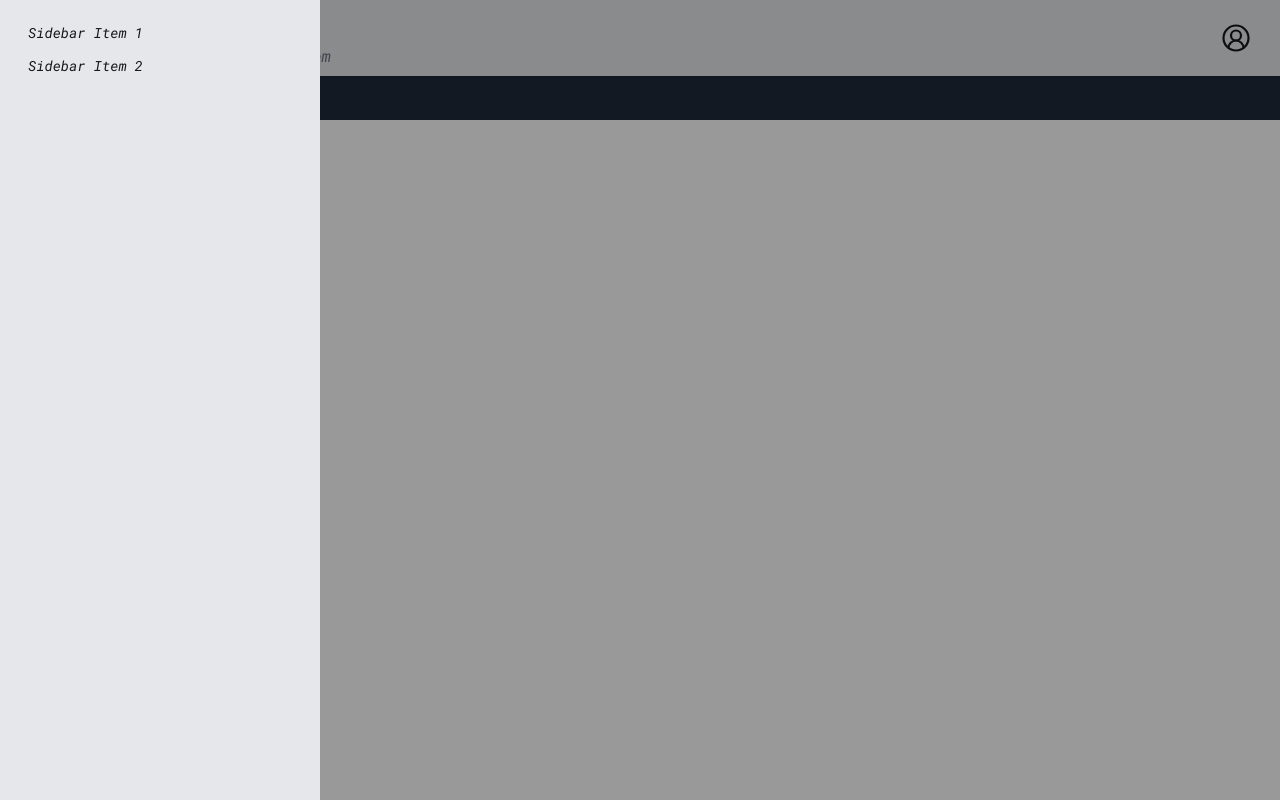
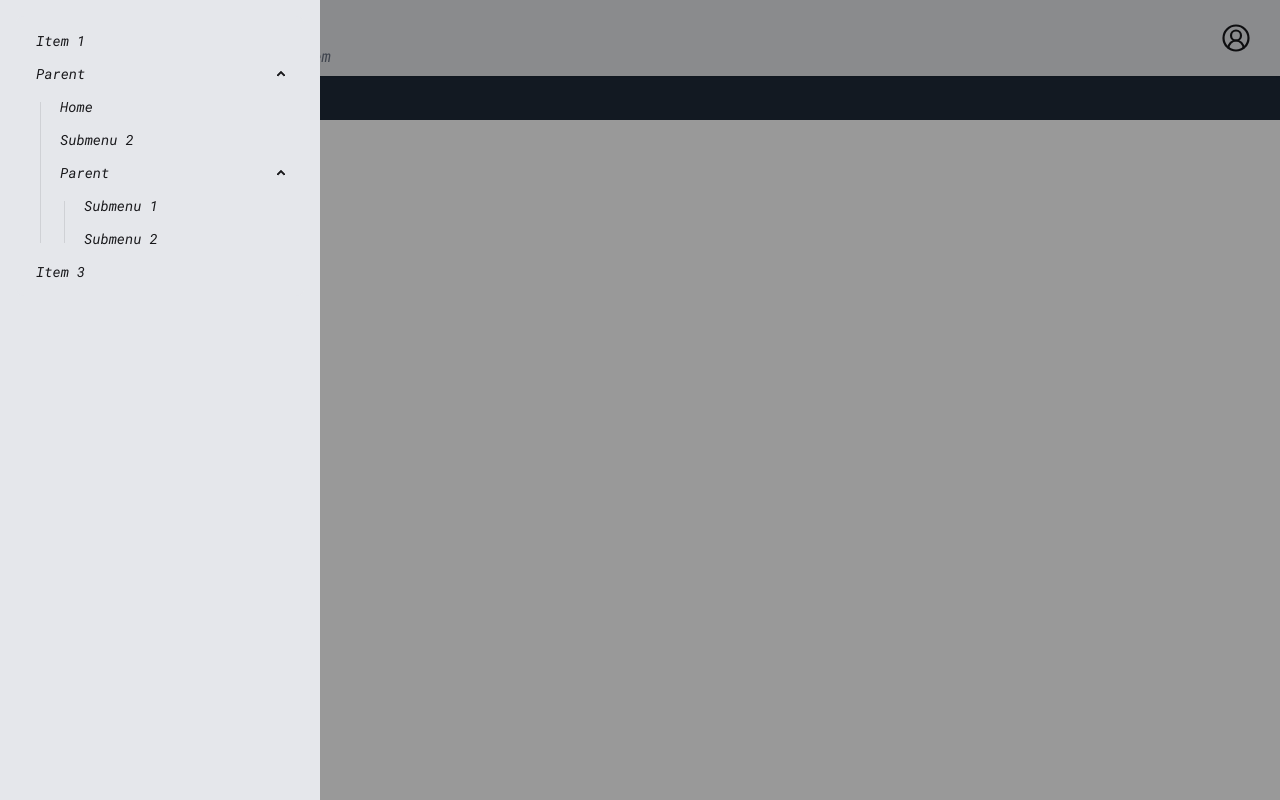
Before and after one commit to Appwell3006/A, a React (Vite) app: page / in a window 1280 px wide. Both pictures are taken after a click on the label 34 px from the left and 98 px from the top of the page. Built offline with nearby package versions, Linux system fonts and the light colour scheme.

Commit message:
add drawer

```diff
--- a/src/components/Navigationbar.jsx
+++ b/src/components/Navigationbar.jsx
@@ -2,6 +2,8 @@ import React from 'react'
 import Logo from '../assets/logo.png'
 import { CircleUserRound, Menu } from 'lucide-react'
 import {Link} from "react-router-dom"
+import Sidebarcom from './Sidebarcom'
+
 
 const Navigationbar = () => {
   return (
@@ -53,8 +55,7 @@ const Navigationbar = () => {
 
                         <ul className="menu text-base-content min-h-full w-80 p-4 bg-gray-200 dark:bg-gray-900 dark:text-white">
                         {/* Sidebar content here */}
-                        <li><a>Sidebar Item 1</a></li>
-                        <li><a>Sidebar Item 2</a></li>
+                        <Sidebarcom />
                         </ul>
                     </div>
                 </div>
--- /dev/null
+++ b/src/components/Sidebarcom.jsx
@@ -0,0 +1,34 @@
+import React from 'react'
+import {Link} from "react-router-dom"
+
+const Sidebarcom = () => {
+
+  return (
+    <div>
+        <ul className="menu rounded-box w-full bg-gray-200 dark:bg-gray-900 dark:text-white">
+            <li><a>Item 1</a></li>
+                <li>
+                <details open>
+                <summary>Parent</summary>
+                    <ul>
+                        <Link to="/Home"><li><a>Home</a></li></Link>
+                        <li><a>Submenu 2</a></li>
+                        <li>
+                            <details open>
+                                <summary>Parent</summary>
+                                <ul>
+                                <li><a>Submenu 1</a></li>
+                                <li><a>Submenu 2</a></li>
+                                </ul>
+                            </details>
+                        </li>
+                    </ul>
+                    </details>
+                </li>
+                <li><a>Item 3</a></li>
+        </ul>
+    </div>
+  )
+}
+
+export default Sidebarcom
```
